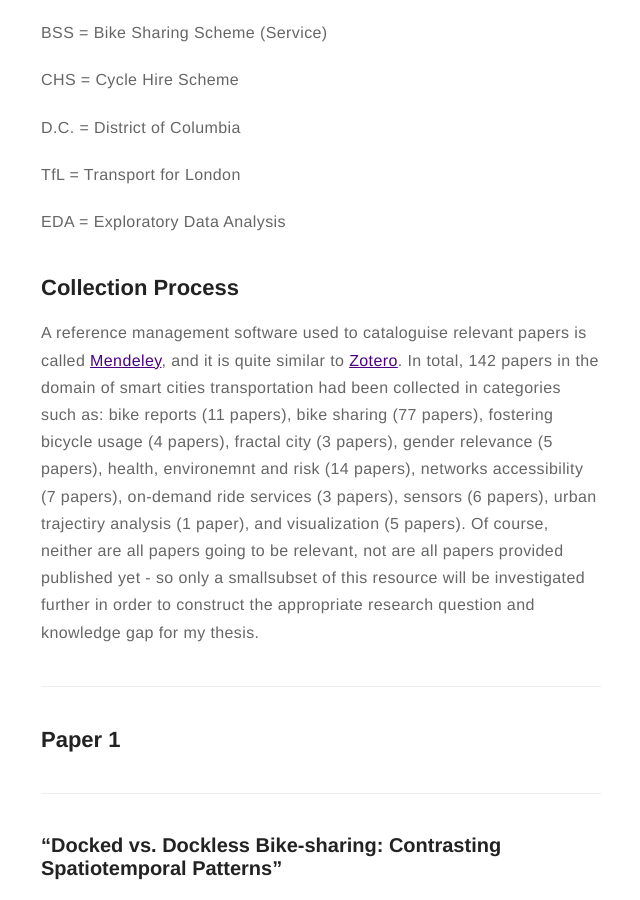
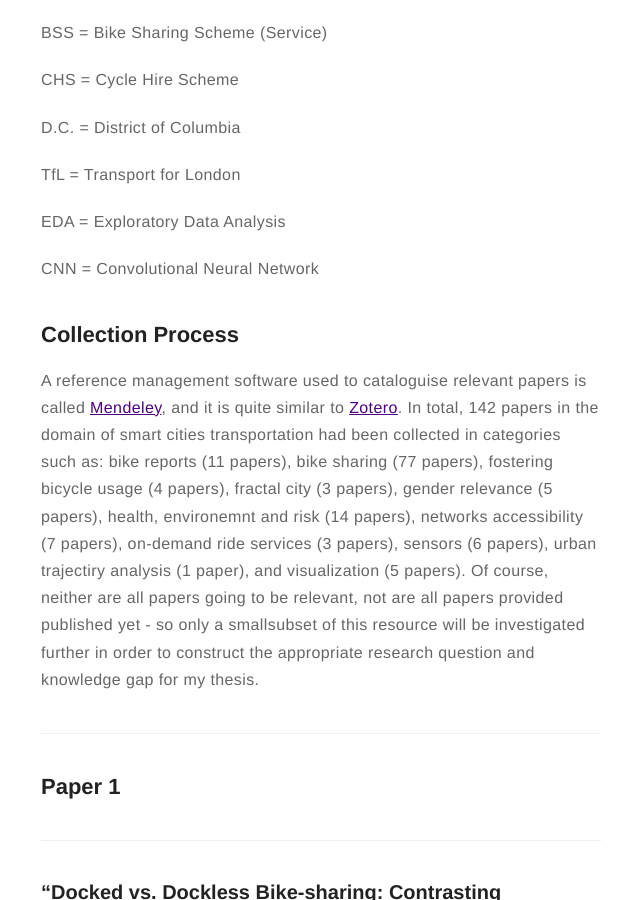
Before and after one commit to dljubenk/dljubenk.github.io, a Jekyll site: the page built from _posts/2019-02-06-literature-study.markdown, in a window 1280 px wide and 900 px high, scrolled down 355 px. Shown: the whole window, without its empty margins (319-959 px from the left). Built offline with Jekyll 4.4.1, drawn with Linux system fonts in a browser that asks for light colours; emoji names are drawn with the system emoji font; comment, search, counter and statistics services are not loaded.

Commit message:
Update 2019-02-06-literature-study.markdown

```diff
--- a/_posts/2019-02-06-literature-study.markdown
+++ b/_posts/2019-02-06-literature-study.markdown
@@ -33,6 +33,8 @@ D.C. = District of Columbia
 TfL = Transport for London
 
 EDA = Exploratory Data Analysis
+
+CNN = Convolutional Neural Network
 
 ## Collection Process
 
```
